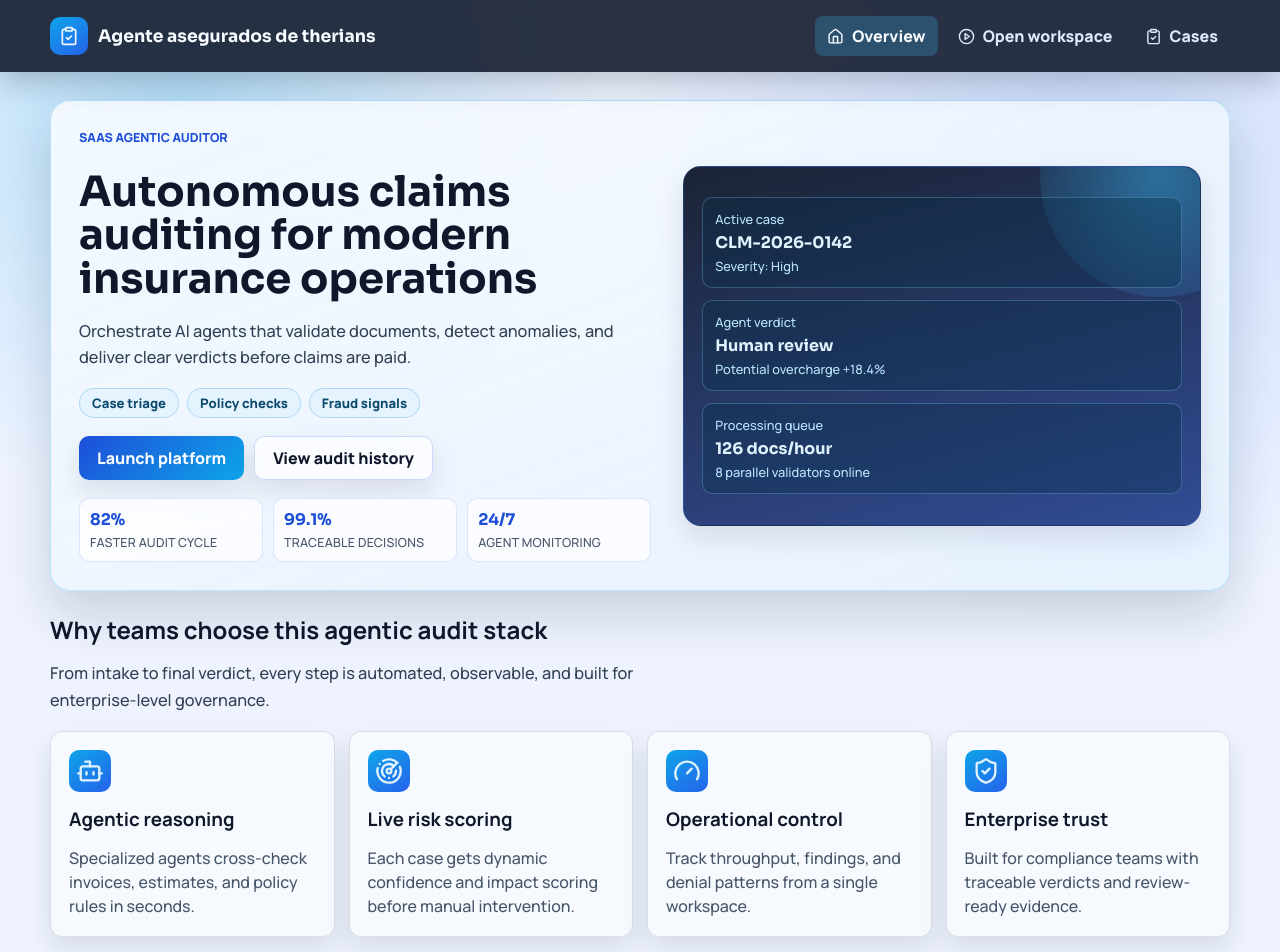
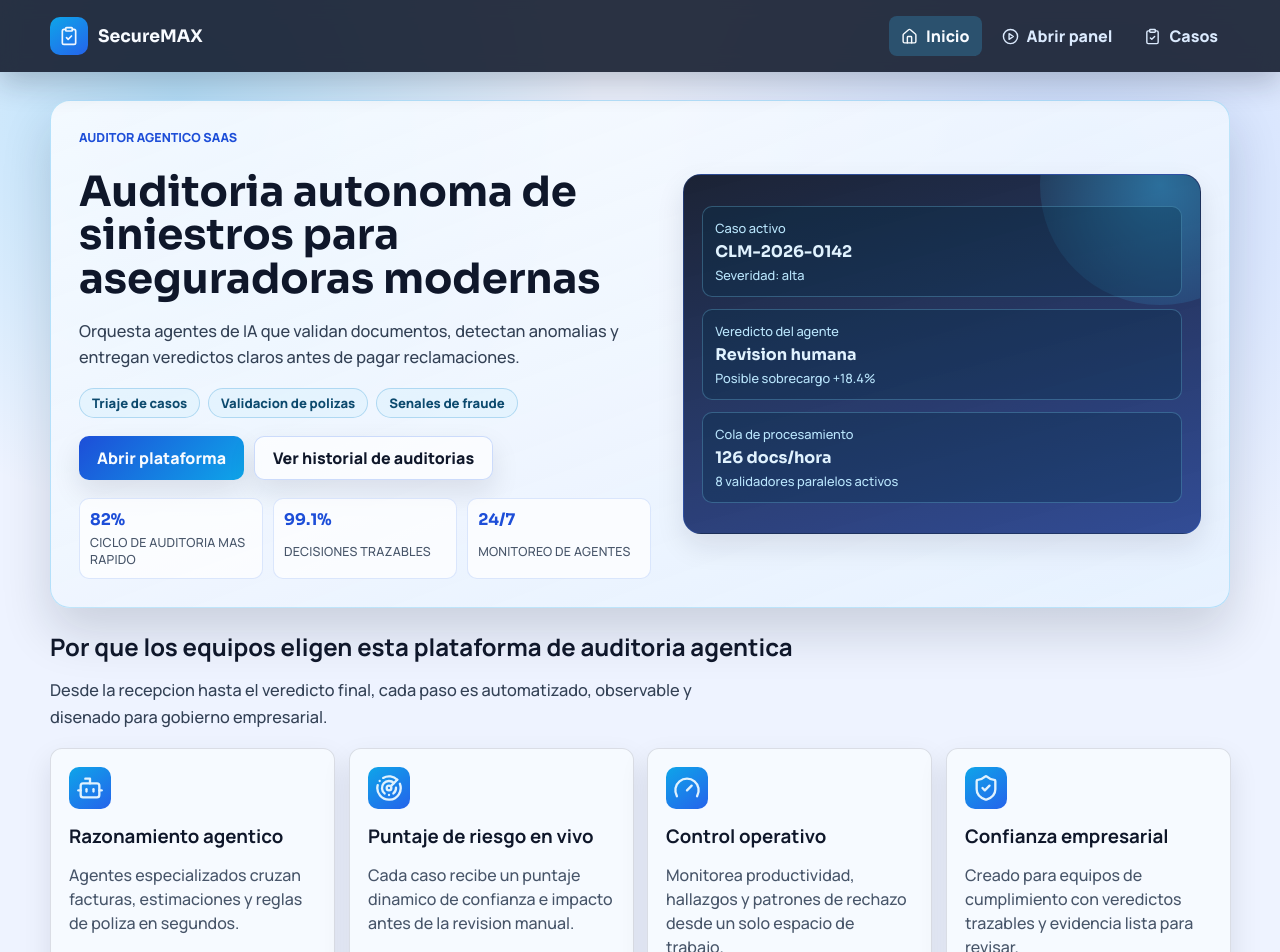
Before and after one commit to ElkinDelgado25/demo-hackAIthon-frontend, a React (Vite) app: page / in a window 1280 px wide. Shown: the top 952 px of the page. Built offline with nearby package versions, Linux system fonts and the light colour scheme; no server answers.

Commit message:
Cambios UX/UI

```diff
--- a/index.html
+++ b/index.html
@@ -3,7 +3,7 @@
   <head>
     <meta charset="UTF-8" />
     <meta name="viewport" content="width=device-width, initial-scale=1.0" />
-    <title>Auditor de Siniestros</title>
+    <title>SecureMAX</title>
   </head>
   <body>
     <div id="root"></div>
--- a/src/components/DashboardLayout.jsx
+++ b/src/components/DashboardLayout.jsx
@@ -1,26 +1,27 @@
-import { ClipboardCheck, FileSearch, Filter, Gauge, History, UploadCloud } from "lucide-react";
+import { ClipboardCheck, FileSearch, Filter, Gauge, History, Home, UploadCloud } from "lucide-react";
 import { NavLink, Outlet } from "react-router-dom";
 
 export function DashboardLayout() {
   return (
     <main className="dashboard-shell">
       <aside className="dashboard-sidebar">
-        <NavLink to="/dashboard" end className="dashboard-brand">
+        <NavLink to="/" className="dashboard-brand">
           <span className="dashboard-brand-mark">
             <ClipboardCheck size={20} />
           </span>
           <span>
-            <strong>Agentic Auditor</strong>
-            <small>SaaS control center</small>
+            <strong>SecureMAX</strong>
+            <small>Centro de control SaaS</small>
           </span>
         </NavLink>
 
-        <nav className="dashboard-nav" aria-label="Dashboard navigation">
-          <SidebarLink to="/dashboard" icon={Gauge} label="Overview" end />
-          <SidebarLink to="/dashboard/cases" icon={FileSearch} label="Cases" />
-          <SidebarLink to="/dashboard/files" icon={UploadCloud} label="Documents" />
-          <SidebarLink to="/dashboard/rules" icon={Filter} label="Rules" />
-          <SidebarLink to="/dashboard/history" icon={History} label="History" />
+        <nav className="dashboard-nav" aria-label="Navegacion del panel">
+          <SidebarLink to="/" icon={Home} label="Inicio" end />
+          <SidebarLink to="/dashboard" icon={Gauge} label="Resumen" end />
+          <SidebarLink to="/dashboard/cases" icon={FileSearch} label="Casos" />
+          <SidebarLink to="/dashboard/files" icon={UploadCloud} label="Documentos" />
+          <SidebarLink to="/dashboard/rules" icon={Filter} label="Reglas" />
+          <SidebarLink to="/dashboard/history" icon={History} label="Historial" />
         </nav>
       </aside>
 
--- a/src/components/Navbar.jsx
+++ b/src/components/Navbar.jsx
@@ -9,13 +9,13 @@ export function Navbar() {
           <span className="brand-mark">
             <ClipboardCheck size={20} />
           </span>
-          Agente asegurados de therians
+          SecureMAX
         </NavLink>
 
         <div className="nav-menu" aria-label="Navegacion principal">
-          <NavbarLink to="/" icon={Home} label="Overview" end />
-          <NavbarLink to="/dashboard" icon={PlayCircle} label="Open workspace" />
-          <NavbarLink to="/dashboard/cases" icon={ClipboardCheck} label="Cases" />
+          <NavbarLink to="/" icon={Home} label="Inicio" end />
+          <NavbarLink to="/dashboard" icon={PlayCircle} label="Abrir panel" />
+          <NavbarLink to="/dashboard/cases" icon={ClipboardCheck} label="Casos" />
         </div>
       </div>
     </nav>
--- a/src/pages/HomePage.jsx
+++ b/src/pages/HomePage.jsx
@@ -5,26 +5,26 @@ import { HomeCard } from "./HomeCard";
 const cardData = [
   {
     id: 1,
-    title: "Agentic reasoning",
-    description: "Specialized agents cross-check invoices, estimates, and policy rules in seconds.",
+    title: "Razonamiento agentico",
+    description: "Agentes especializados cruzan facturas, estimaciones y reglas de poliza en segundos.",
     icon: Bot
   },
   {
     id: 2,
-    title: "Live risk scoring",
-    description: "Each case gets dynamic confidence and impact scoring before manual intervention.",
+    title: "Puntaje de riesgo en vivo",
+    description: "Cada caso recibe un puntaje dinamico de confianza e impacto antes de la revision manual.",
     icon: Radar
   },
   {
     id: 3,
-    title: "Operational control",
-    description: "Track throughput, findings, and denial patterns from a single workspace.",
+    title: "Control operativo",
+    description: "Monitorea productividad, hallazgos y patrones de rechazo desde un solo espacio de trabajo.",
     icon: Gauge
   },
   {
     id: 4,
-    title: "Enterprise trust",
-    description: "Built for compliance teams with traceable verdicts and review-ready evidence.",
+    title: "Confianza empresarial",
+    description: "Creado para equipos de cumplimiento con veredictos trazables y evidencia lista para revisar.",
     icon: ShieldCheck
   }
 ];
@@ -36,59 +36,59 @@ export function Homepage() {
     <main className="home-container">
       <div className="home-banner">
         <div className="home-banner-text">
-          <p className="eyebrow">SaaS Agentic Auditor</p>
-          <h1>Autonomous claims auditing for modern insurance operations</h1>
+          <p className="eyebrow">Auditor agentico SaaS</p>
+          <h1>Auditoria autonoma de siniestros para aseguradoras modernas</h1>
           <p>
-            Orchestrate AI agents that validate documents, detect anomalies, and deliver clear verdicts before claims are paid.
+            Orquesta agentes de IA que validan documentos, detectan anomalias y entregan veredictos claros antes de pagar reclamaciones.
           </p>
-          <div className="home-badge-row" aria-label="Platform highlights">
-            <span>Case triage</span>
-            <span>Policy checks</span>
-            <span>Fraud signals</span>
+          <div className="home-badge-row" aria-label="Puntos clave de la plataforma">
+            <span>Triaje de casos</span>
+            <span>Validacion de polizas</span>
+            <span>Senales de fraude</span>
           </div>
           <div className="hero-cta-group">
-            <button onClick={() => navigate("/dashboard")}>Launch platform</button>
-            <button className="hero-ghost" onClick={() => navigate("/dashboard/history")}>View audit history</button>
+            <button onClick={() => navigate("/dashboard")}>Abrir plataforma</button>
+            <button className="hero-ghost" onClick={() => navigate("/dashboard/history")}>Ver historial de auditorias</button>
           </div>
-          <div className="hero-kpis" aria-label="Key metrics">
+          <div className="hero-kpis" aria-label="Metricas clave">
             <div className="hero-kpi">
               <strong>82%</strong>
-              <span>faster audit cycle</span>
+              <span>ciclo de auditoria mas rapido</span>
             </div>
             <div className="hero-kpi">
               <strong>99.1%</strong>
-              <span>traceable decisions</span>
+              <span>decisiones trazables</span>
             </div>
             <div className="hero-kpi">
               <strong>24/7</strong>
-              <span>agent monitoring</span>
+              <span>monitoreo de agentes</span>
             </div>
           </div>
         </div>
         <div className="home-banner-visual" aria-hidden="true">
           <div className="hero-orb" />
           <div className="hero-panel">
-            <p>Active case</p>
+            <p>Caso activo</p>
             <strong>CLM-2026-0142</strong>
-            <span>Severity: High</span>
+            <span>Severidad: alta</span>
           </div>
           <div className="hero-panel">
-            <p>Agent verdict</p>
-            <strong>Human review</strong>
-            <span>Potential overcharge +18.4%</span>
+            <p>Veredicto del agente</p>
+            <strong>Revision humana</strong>
+            <span>Posible sobrecargo +18.4%</span>
           </div>
           <div className="hero-panel">
-            <p>Processing queue</p>
-            <strong>126 docs/hour</strong>
-            <span>8 parallel validators online</span>
+            <p>Cola de procesamiento</p>
+            <strong>126 docs/hora</strong>
+            <span>8 validadores paralelos activos</span>
           </div>
         </div>
       </div>
 
       <div className="home-content">
-        <h2>Why teams choose this agentic audit stack</h2>
+        <h2>Por que los equipos eligen esta plataforma de auditoria agentica</h2>
         <p>
-          From intake to final verdict, every step is automated, observable, and built for enterprise-level governance.
+          Desde la recepcion hasta el veredicto final, cada paso es automatizado, observable y disenado para gobierno empresarial.
         </p>
         <section className="card-grid">
           {cardData.map((card) => (
--- a/src/styles.css
+++ b/src/styles.css
@@ -432,6 +432,20 @@ h3 {
   gap: 14px;
   padding: 18px;
   border-radius: 12px;
+  transition: transform 0.18s ease, box-shadow 0.18s ease, border-color 0.18s ease;
+  will-change: transform;
+}
+
+.home-card:hover,
+.home-card:focus-within {
+  transform: translateY(-4px) scale(1.01);
+  border-color: rgba(14, 165, 233, 0.42);
+  box-shadow: 0 18px 34px rgba(15, 23, 42, 0.14);
+}
+
+.home-card:hover .card-icon,
+.home-card:focus-within .card-icon {
+  transform: rotate(-2deg) scale(1.04);
 }
 
 .home-card p {
@@ -448,6 +462,10 @@ h3 {
   border-radius: 10px;
   color: #e0f2fe;
   background: linear-gradient(145deg, #0ea5e9, #2563eb);
+}
+
+.card-icon {
+  transition: transform 0.18s ease;
 }
 
 .search-box {
@@ -1179,6 +1197,8 @@ textarea {
 }
 
 @media (prefers-reduced-motion: reduce) {
+  .home-card,
+  .card-icon,
   *,
   *::before,
   *::after {
```
